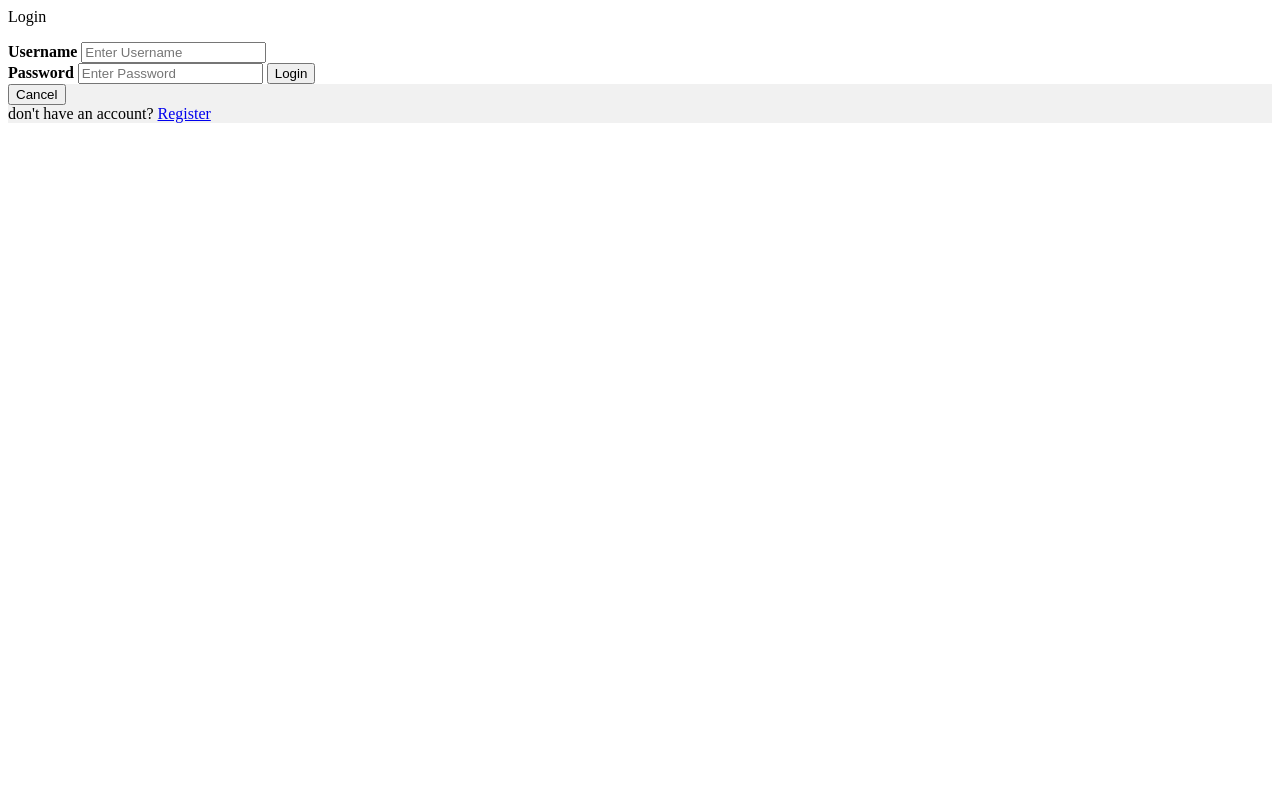
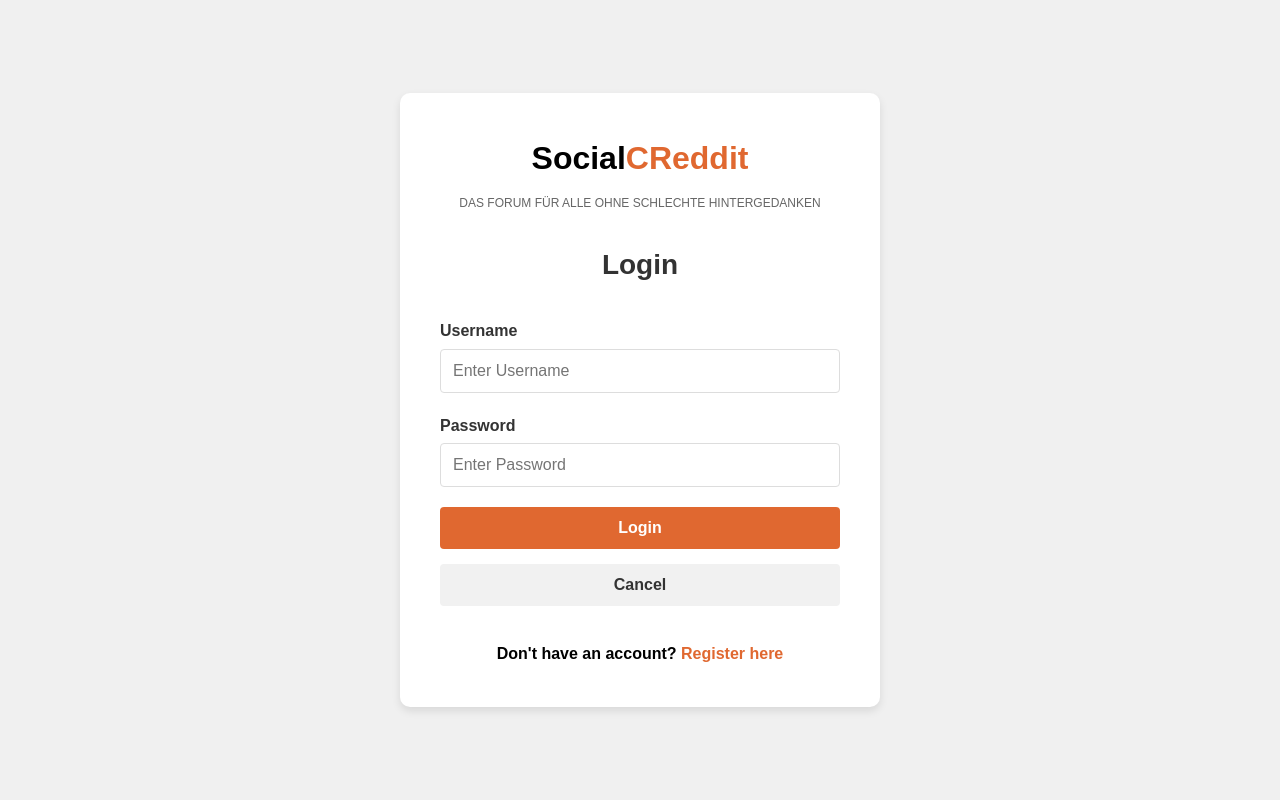
Before and after one commit to DHBW-CS2-567/SocialCReddit, a PHP site: page /www/login.php in a window 1280 px wide. Run offline with PHP 8.4, Linux system fonts and the light colour scheme.

Commit message:
added css for login/ added confirmation

```diff
--- /dev/null
+++ b/www/assets/css/auth.css
@@ -0,0 +1,164 @@
+body {
+    font-family: Arial, sans-serif;
+    font-weight: bold;
+    line-height: 1.6;
+    margin: 0;
+    padding: 0;
+    background-color: #f0f0f0;
+    display: flex;
+    justify-content: center;
+    align-items: center;
+    min-height: 100vh;
+}
+
+.auth-container {
+    background-color: white;
+    padding: 40px;
+    border-radius: 10px;
+    box-shadow: 0 4px 8px rgba(0, 0, 0, 0.1);
+    max-width: 400px;
+    width: 100%;
+    text-align: center;
+}
+
+.auth-container h2 {
+    color: #333;
+    margin-bottom: 30px;
+    font-size: 28px;
+    font-weight: bold;
+}
+
+.auth-container .logo {
+    font-size: 32px;
+    font-weight: bold;
+    color: black;
+    margin-bottom: 10px;
+}
+
+.auth-container .logo span {
+    color: #e06830;
+}
+
+.auth-container .tagline {
+    font-size: 12px;
+    color: #666;
+    margin-bottom: 30px;
+    font-weight: normal;
+}
+
+.form-group {
+    margin-bottom: 20px;
+    text-align: left;
+}
+
+.form-group label {
+    display: block;
+    margin-bottom: 5px;
+    font-weight: bold;
+    color: #333;
+}
+
+.form-group input {
+    width: 100%;
+    padding: 12px;
+    border: 1px solid #ddd;
+    border-radius: 4px;
+    font-size: 16px;
+    box-sizing: border-box;
+    font-family: Arial, sans-serif;
+}
+
+.form-group input:focus {
+    outline: none;
+    border-color: #e06830;
+    box-shadow: 0 0 5px rgba(224, 104, 48, 0.3);
+}
+
+.auth-button {
+    width: 100%;
+    padding: 12px;
+    background-color: #e06830;
+    color: white;
+    border: none;
+    border-radius: 4px;
+    font-size: 16px;
+    font-weight: bold;
+    cursor: pointer;
+    margin-bottom: 15px;
+    transition: background-color 0.3s ease;
+    font-family: Arial, sans-serif;
+}
+
+.auth-button:hover {
+    background-color: #c55a29;
+}
+
+.cancel-button {
+    width: 100%;
+    padding: 12px;
+    background-color: #f1f1f1;
+    color: #333;
+    border: none;
+    border-radius: 4px;
+    font-size: 16px;
+    cursor: pointer;
+    margin-bottom: 15px;
+    transition: background-color 0.3s ease;
+    font-family: Arial, sans-serif;
+    font-weight: bold;
+}
+
+.cancel-button:hover {
+    background-color: #e0e0e0;
+}
+
+.auth-link {
+    text-align: center;
+    margin-top: 20px;
+}
+
+.auth-link a {
+    color: #e06830;
+    text-decoration: none;
+    font-weight: bold;
+}
+
+.auth-link a:hover {
+    text-decoration: underline;
+}
+
+.error-message {
+    color: #d32f2f;
+    background-color: #ffebee;
+    padding: 10px;
+    border-radius: 4px;
+    margin-bottom: 20px;
+    border: 1px solid #f8bbd9;
+    font-weight: normal;
+}
+
+.success-message {
+    color: #2e7d32;
+    background-color: #e8f5e8;
+    padding: 10px;
+    border-radius: 4px;
+    margin-bottom: 20px;
+    border: 1px solid #c8e6c9;
+    font-weight: normal;
+}
+
+/* Responsive design */
+@media (max-width: 480px) {
+    .auth-container {
+        margin: 20px;
+        padding: 30px 20px;
+    }
+
+    .auth-container .logo {
+        font-size: 28px;
+    }
+
+    .auth-container h2 {
+        font-size: 24px;
+    }
+}
--- a/www/login.php
+++ b/www/login.php
@@ -1,59 +1,73 @@
 <?php
-require "include/database/user_managment.php"; // usermangament.
-//require_once "header.php";
+require "include/database/user_managment.php";
+
+$error_message = "";
+$success_message = "";
 
 if ($_SERVER["REQUEST_METHOD"] == "POST") {
     $password = $_POST['psw'];
     $username = $_POST['uname'];
-    $output = login_user($username, $password); // Call the function to handle login
+    $output = login_user($username, $password);
+
     if ($output) {
-        $url = "index.php";
-        session_start(); # Neue Session oder vorhandene fortsetzen
-        $user_temp_data = get_user_data($username); # Userdaten abfragen
+        session_start();
+        $user_temp_data = get_user_data($username);
 
-        $_SESSION['username'] = $user_temp_data['username']; # Session-Variable setzen
-        $_SESSION['userID'] = $user_temp_data['ID']; # Session-Variable setzen
-        $_SESSION['email'] = $user_temp_data['email']; # Session-Variable setzen
-        $_SESSION['socialcredit'] = $user_temp_data['SocialCredit']; # Session-Variable setzen
-        $_SESSION['isadmin'] = $user_temp_data['isadmin']; # Session-Variable setzen
+        $_SESSION['username'] = $user_temp_data['username'];
+        $_SESSION['userID'] = $user_temp_data['ID'];
+        $_SESSION['email'] = $user_temp_data['email'];
+        $_SESSION['socialcredit'] = $user_temp_data['SocialCredit'];
+        $_SESSION['isadmin'] = $user_temp_data['isadmin'];
 
-        $SessionTimeOut = 180; # Timeout in Sekunden -> ggf. aus Config-Datei
-        header('Location: '.$url);
-        die();
-        // Redirect to index.php or another page
+        header('Location: index.php');
+        exit();
     } else {
-        echo "Login failed. Please try again.";
-        sleep(2);
-        $url = "login.php";
-        header('Location: '.$url);
-        die();
+        $error_message = "Login failed. Invalid username or password.";
     }
-
-
-} else {
-    ?>
-    <form action="login.php" method="post">
-      <p>Login</p>
-
-  <div class="container">
-    <label for="uname"><b>Username</b></label>
-    <input type="text" placeholder="Enter Username" name="uname" required>
-    <br>
-    <label for="psw"><b>Password</b></label>
-    <input type="password" placeholder="Enter Password" name="psw" required>
-
-    <button type="submit">Login</button>
-
-  </div>
-
-  <div class="container" style="background-color:#f1f1f1">
-    <button type="button" class="cancelbtn">Cancel</button>
-  </div>
-  <div class="container" style="background-color:#f1f1f1">
-  don't have an account?
-  <a href="register.php" class="registerbtn" >Register</a>
-  </div>
-</form>
-<?php
 }
 ?>
+
+<!DOCTYPE html>
+<html lang="en">
+<head>
+    <meta charset="UTF-8">
+    <meta name="viewport" content="width=device-width, initial-scale=1.0">
+    <title>Login - SocialCReddit</title>
+    <link rel="stylesheet" href="assets/css/auth.css">
+</head>
+<body>
+    <div class="auth-container">
+        <div class="logo">Social<span>CReddit</span></div>
+        <div class="tagline">DAS FORUM FÜR ALLE OHNE SCHLECHTE HINTERGEDANKEN</div>
+
+        <h2>Login</h2>
+
+        <?php if ($error_message): ?>
+            <div class="error-message"><?php echo htmlspecialchars($error_message); ?></div>
+        <?php endif; ?>
+
+        <?php if ($success_message): ?>
+            <div class="success-message"><?php echo htmlspecialchars($success_message); ?></div>
+        <?php endif; ?>
+
+        <form action="login.php" method="post">
+            <div class="form-group">
+                <label for="uname">Username</label>
+                <input type="text" placeholder="Enter Username" name="uname" id="uname" required>
+            </div>
+
+            <div class="form-group">
+                <label for="psw">Password</label>
+                <input type="password" placeholder="Enter Password" name="psw" id="psw" required>
+            </div>
+
+            <button type="submit" class="auth-button">Login</button>
+            <button type="button" class="cancel-button" onclick="window.location.href='index.php'">Cancel</button>
+        </form>
+
+        <div class="auth-link">
+            Don't have an account? <a href="register.php">Register here</a>
+        </div>
+    </div>
+</body>
+</html>
```
Also changed, not shown: www/create.php (+48 -3 lines), www/include/add_comment.php (added, +41 -0 lines), www/post.php (+50 -4 lines), www/register.php (+49 -25 lines).
